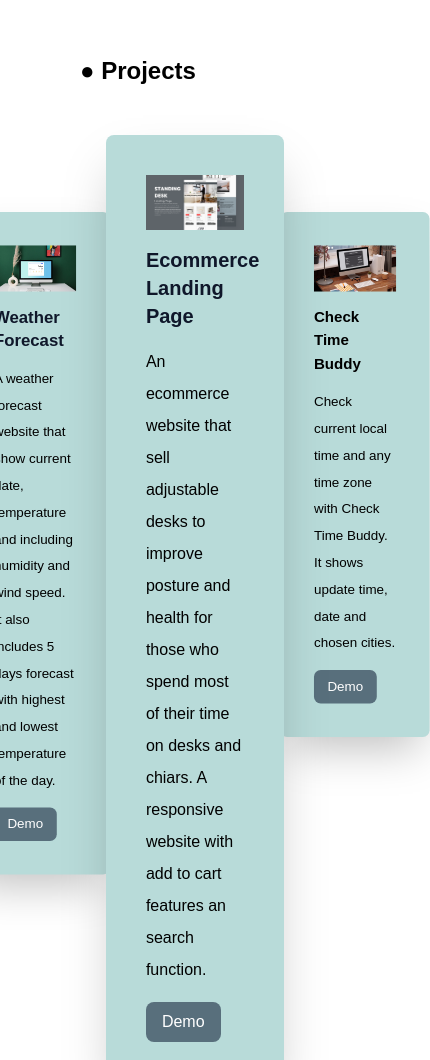
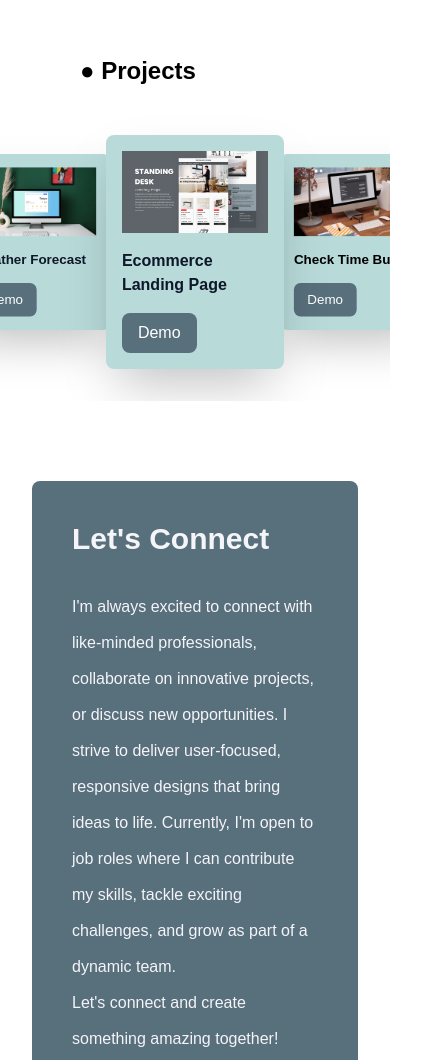
Before and after one commit to EiEiKyaw01/Portfolio, a website built with Vite: page index.html in a window 390 px wide. Shown: the part 1080-2140 px from the top of the page, 430 px wide, since content can reach past the window. Built offline with nearby package versions, Linux system fonts and the light colour scheme.

Commit message:
update project section responsive

```diff
--- a/index.html
+++ b/index.html
@@ -197,7 +197,7 @@
       </div>
     </section>
 
-    <section id="project-section" class="pt-12">
+    <section id="project-section" class="pt-12 max-lg:overflow-x-hidden">
       <div class="px-12 m-8 md:my-20 rounded-lg">
         <h2 class="text-2xl font-semibold mb-12">● Projects</h2>
         <div class="md:px-12 px-4">
@@ -228,17 +228,17 @@
               <label class="absolute inset-0" for="article-01">
                 <span class="sr-only">Weather Forecast</span>
               </label>
-              <article class="bg-[#B8DBD9] p-10 rounded-lg shadow-2xl">
-                <div class="md:flex md:gap-8 items-center">
-                  <div class="md:w-1/2 mb-4 md:mb-0">
+              <article class="bg-[#B8DBD9] md:p-10 p-4 rounded-lg shadow-2xl">
+                <div class="lg:flex lg:gap-8 items-center">
+                  <div class="lg:w-1/2 mb-4 lg:mb-0">
                     <img src="./src/images/weather-forecast.jpg" alt="" />
                   </div>
-                  <div class="md:w-1/2 flex flex-col gap-4">
-                    <h1 class="text-xl font-bold text-slate-900">
+                  <div class="lg:w-1/2 flex flex-col gap-4">
+                    <h1 class="md:text-xl text-md font-bold text-slate-900">
                       Weather Forecast
                     </h1>
-                    <p class="leading-8">
-                      A weather forecast website that show current date, temperature and including humidity and wind speed. It also includes 5 days forecast with highest and lowest temperature of the day.
+                    <p class="leading-8 max-sm:hidden">
+                      A weather forecast website that show current date, temperature and including humidity and wind speed.
                     </p>
                   <a href="https://weather-forecast-app-withshecodes.netlify.app/" target="_blank" class="bg-[#586F7C] text-white px-4 py-2 rounded-lg w-fit">Demo</a>
                   </div>
@@ -252,20 +252,19 @@
               <label class="absolute inset-0" for="article-02">
                 <span class="sr-only">Standing Desk Ecommerce</span>
               </label>
-              <article class="bg-[#B8DBD9] p-10 rounded-lg shadow-2xl">
-                <div class="md:flex md:gap-8 items-center">
-                  <div class="md:w-1/2 mb-4 md:mb-0">
+              <article class="bg-[#B8DBD9] md:p-10 p-4 rounded-lg shadow-2xl">
+                <div class="lg:flex lg:gap-8 items-center">
+                  <div class="lg:w-1/2 mb-4 lg:mb-0">
                     <img src="./src/images/SDC-website.png" alt="" />
                   </div>
-                  <div class="md:w-1/2 flex flex-col gap-4">
-                    <h1 class="text-xl font-bold text-slate-900">
+                  <div class="lg:w-1/2 flex flex-col gap-4">
+                    <h1 class="md:text-xl text-md font-bold text-slate-900">
                       Ecommerce Landing Page
                     </h1>
-                    <p class="leading-8">
-                      An ecommerce website that sell adjustable desks to improve
+                    <p class="leading-8 max-sm:hidden">
+                      An responsive ecommerce website that sell adjustable desks to improve
                       posture and health for those who spend most of their time
-                      on desks and chiars. A responsive website with add to cart
-                      features an search function.
+                      on desks and chiars.
                     </p>
                   <a href="https://standingdeskcompany.netlify.app/" target="_blank" class="bg-[#586F7C] text-white px-4 py-2 rounded-lg w-fit">Demo</a>
                   </div>
@@ -279,16 +278,16 @@
               <label class="absolute inset-0" for="article-03">
                 <span class="sr-only">World Clock</span>
               </label>
-              <article class="bg-[#B8DBD9] p-10 rounded-lg shadow-2xl">
-                <div class="md:flex md:gap-8 items-center">
-                  <div class="md:w-1/2 mb-4 md:mb-0">
+              <article class="bg-[#B8DBD9] md:p-10 p-4 rounded-lg shadow-2xl">
+                <div class="lg:flex lg:gap-8 items-center">
+                  <div class="lg:w-1/2 mb-4 lg:mb-0">
                     <img src="./src/images/checktimebuddy.jpg" alt="" />
                   </div>
-                  <div class="md:w-1/2 flex flex-col gap-4">
-                    <h2 class="text-lg font-semibold">
+                  <div class="lg:w-1/2 flex flex-col gap-4">
+                    <h2 class="md:text-xl text-md font-semibold">
                       Check Time Buddy
                     </h2>
-                    <p class="leading-8">
+                    <p class="leading-8 max-sm:hidden">
                       Check current local time and any time zone with Check Time Buddy. It shows update time, date and chosen cities.
                     </p>
                   <a href="https://checktimebuddy.netlify.app/" target="_blank" class="bg-[#586F7C] text-white px-4 py-2 rounded-lg w-fit">Demo</a>
```
